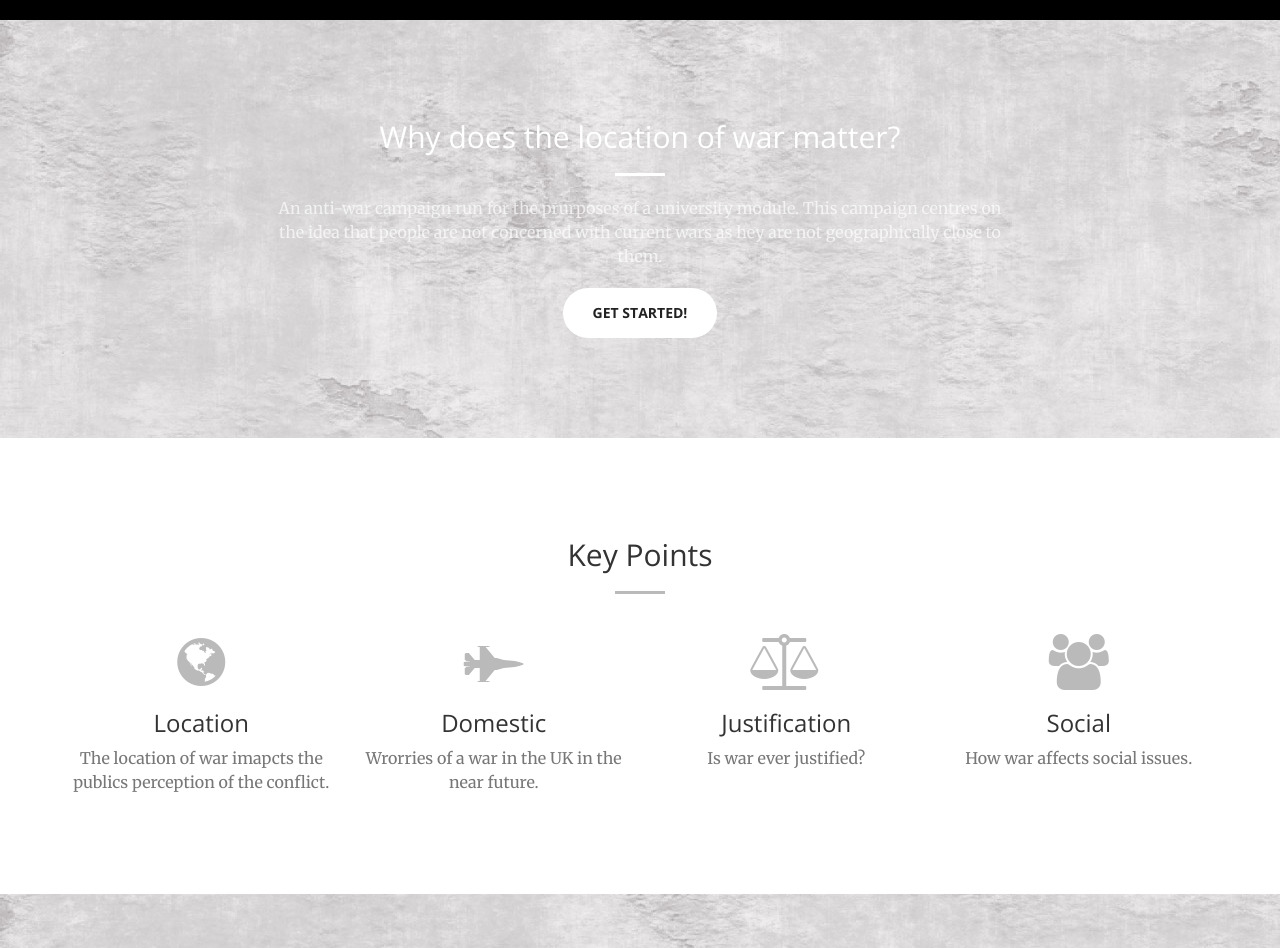
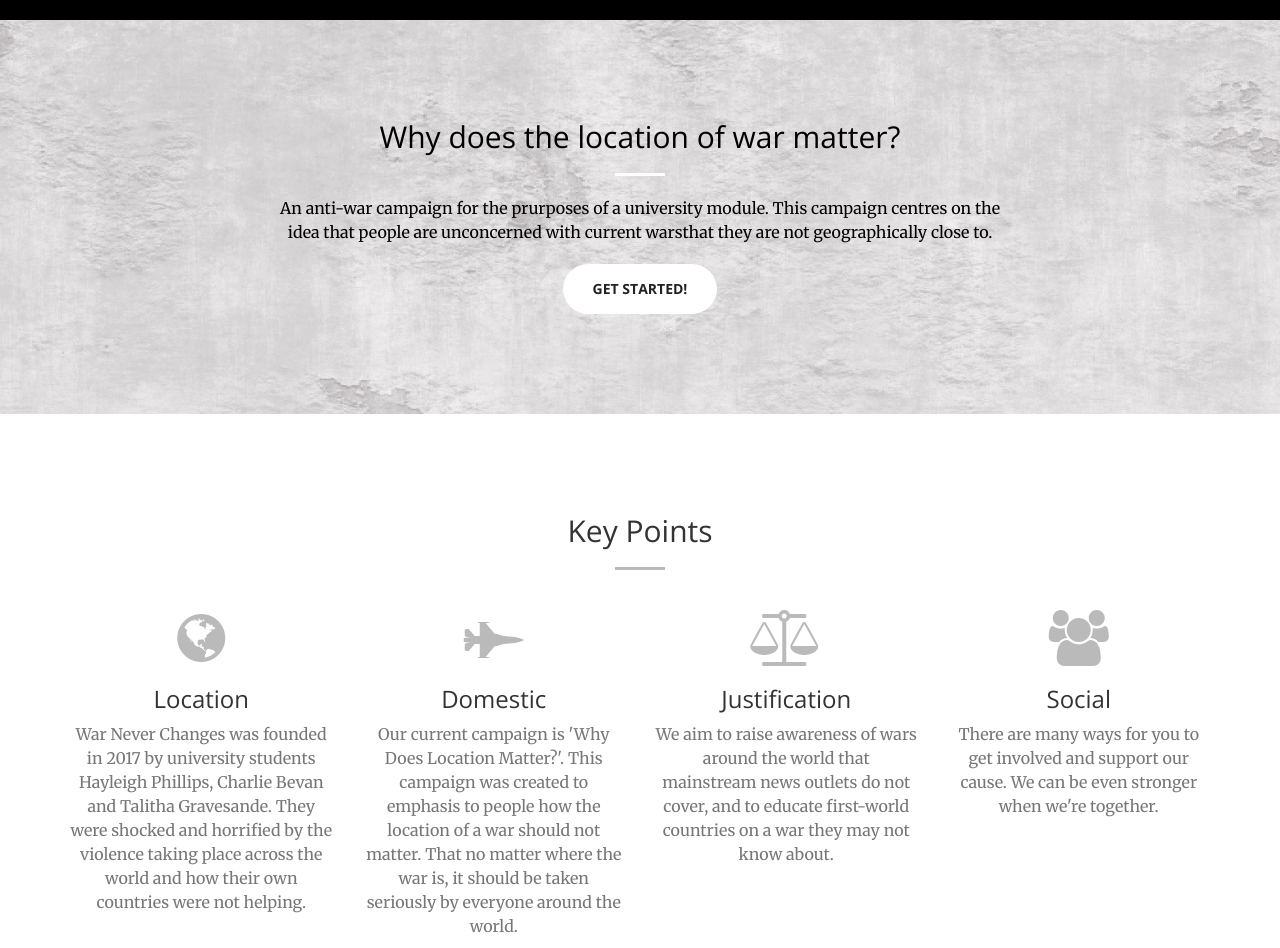
Before and after one commit to gravesat/WarNeverChanges, a website: page startbootstrap-creative-gh-pages/index.html in a window 1280 px wide. Shown: the part 780-1728 px from the top of the page. Drawn offline with nearby package versions, Linux system fonts and the light colour scheme; files whose address does not match are found by name.

Commit message:
text and colour changes

```diff
--- a/startbootstrap-creative-gh-pages/index.html
+++ b/startbootstrap-creative-gh-pages/index.html
@@ -85,9 +85,9 @@
         <div class="container">
             <div class="row">
                 <div class="col-lg-8 col-lg-offset-2 text-center">
-                    <h2 class="section-heading">Why does the location of war matter?</h2>
+                    <h2 class="section-heading" style="color:black;">Why does the location of war matter?</h2>
                     <hr class="light">
-                    <p class="text-faded">An anti-war campaign run for the prurposes of a university module. This campaign centres on the idea that people are not concerned with current wars as hey are not geographically close to them.</p>
+                    <p class="text-faded" style="color:black;">An anti-war campaign for the prurposes of a university module. This campaign centres on the idea that people are unconcerned with current warsthat they are not geographically close to.</p>
                     <a href="#services" class="page-scroll btn btn-default btn-xl sr-button">Get Started!</a>
                 </div>
             </div>
@@ -109,28 +109,28 @@
                     <div class="service-box">
                         <i class="fa fa-4x fa-globe text-primary sr-icons"></i>
                         <h3>Location</h3>
-                        <p class="text-muted">The location of war imapcts the publics perception of the conflict.</p>
+                        <p class="text-muted">War Never Changes was founded in 2017 by university students Hayleigh Phillips, Charlie Bevan and Talitha Gravesande. They were shocked and horrified by the violence taking place across the world and how their own countries were not helping.</p>
                     </div>
                 </div>
                 <div class="col-lg-3 col-md-6 text-center">
                     <div class="service-box">
                         <i class="fa fa-4x fa-fighter-jet text-primary sr-icons"></i>
                         <h3>Domestic</h3>
-                        <p class="text-muted">Wrorries of a war in the UK in the near future.</p>
+                        <p class="text-muted">Our current campaign is 'Why Does Location Matter?'. This campaign was created to emphasis to people how the location of a war should not matter. That no matter where the war is, it should be taken seriously by everyone around the world.</p>
                     </div>
                 </div>
                 <div class="col-lg-3 col-md-6 text-center">
                     <div class="service-box">
                         <i class="fa fa-4x fa-balance-scale text-primary sr-icons"></i>
                         <h3>Justification</h3>
-                        <p class="text-muted">Is war ever justified?</p>
+                        <p class="text-muted">We aim to raise awareness of wars around the world that mainstream news outlets do not cover, and to educate first-world countries on a war they may not know about.</p>
                     </div>
                 </div>
                 <div class="col-lg-3 col-md-6 text-center">
                     <div class="service-box">
                         <i class="fa fa-4x fa-users text-primary sr-icons"></i>
                         <h3>Social</h3>
-                        <p class="text-muted">How war affects social issues.</p>
+                        <p class="text-muted">There are many ways for you to get involved and support our cause. We can be even stronger when we're together.</p>
                     </div>
                 </div>
             </div>
```
